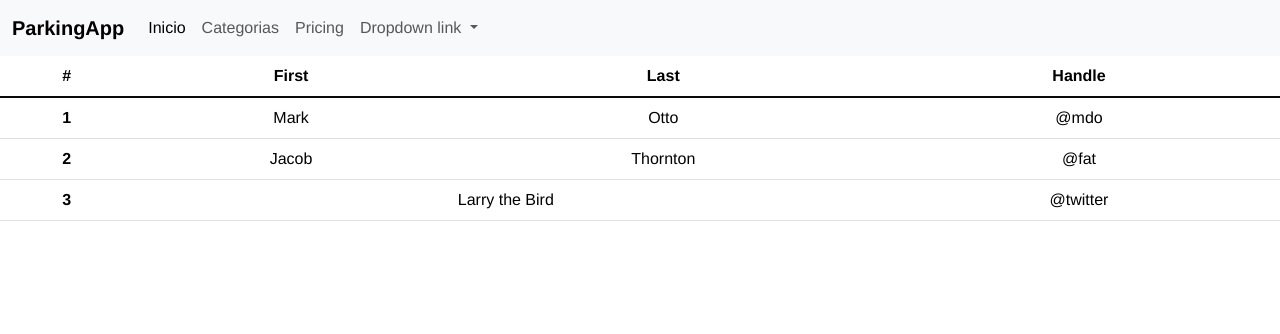
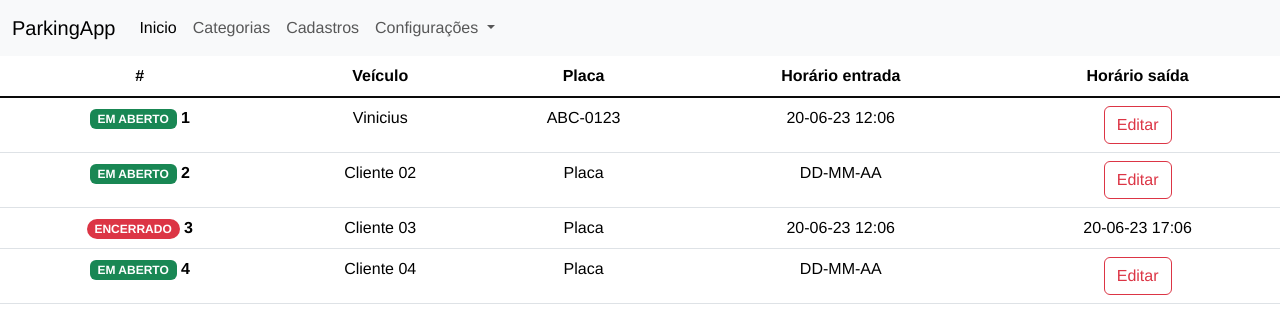
Before and after one commit to vainicius/parking-front, a Vue app: page / in a window 1280 px wide. Shown: the top 334 px of the page. Built offline with nearby package versions, Linux system fonts and the light colour scheme.

Commit message:
Alterações Tela inicial

```diff
--- a/package.json
+++ b/package.json
@@ -11,7 +11,7 @@
     "bootstrap": "^5.3.0",
     "bootstrap-vue": "^2.23.1",
     "core-js": "^3.8.3",
-    "vue": "^3.2.13",
+    "vue": "^3.3.4",
     "vue-router": "^4.0.3"
   },
   "devDependencies": {
--- a/src/App.vue
+++ b/src/App.vue
@@ -14,16 +14,16 @@
             <a class="nav-link" href="/categorias">Categorias</a>
           </li>
           <li class="nav-item">
-            <a class="nav-link" href="/">Pricing</a>
+            <a class="nav-link" href="/">Cadastros</a>
           </li>
           <li class="nav-item dropdown">
             <a class="nav-link dropdown-toggle" href="#" role="button" data-bs-toggle="dropdown" aria-expanded="false">
-              Dropdown link
+              Configurações
             </a>
             <ul class="dropdown-menu">
-              <li><a class="dropdown-item" href="#">Action</a></li>
-              <li><a class="dropdown-item" href="#">Another action</a></li>
-              <li><a class="dropdown-item" href="#">Something else here</a></li>
+              <li><a class="dropdown-item" href="/">Action</a></li>
+              <li><a class="dropdown-item" href="/">Another action</a></li>
+              <li><a class="dropdown-item" href="">Something else here</a></li>
             </ul>
           </li>
         </ul>
@@ -51,22 +51,5 @@ body{
 
 
 
-nav {
-  padding: 2rem;
-  background-color: #42c58a;
-
-
-  a {
-    font-weight: bold;
-    color: #000000;
-
-    &.router-link-exact-active {
-      color: #ffffff;
-
-    }
-  }
-
-}
-
 
 </style>
--- a/src/views/HomeView.vue
+++ b/src/views/HomeView.vue
@@ -3,29 +3,50 @@
     <thead>
       <tr>
         <th scope="col">#</th>
-        <th scope="col">First</th>
-        <th scope="col">Last</th>
-        <th scope="col">Handle</th>
+        <th scope="col">Veículo</th>
+        <th scope="col">Placa</th>
+        <th scope="col">Horário entrada</th>
+        <th scope="col">Horário saída</th>
       </tr>
     </thead>
     <tbody class="table-group-divider">
       <tr>
-        <th scope="row">1</th>
-        <td>Mark</td>
-        <td>Otto</td>
-        <td>@mdo</td>
+        <th scope="row"><span class="badge text-bg-success">EM ABERTO</span>
+1</th>
+        <td>Vinicius</td>
+        <td>ABC-0123</td>
+        <td>20-06-23 12:06</td>
+        <td><button type="button" class="btn btn-outline-danger">Editar</button>
+
+</td>
+
       </tr>
       <tr>
-        <th scope="row">2</th>
-        <td>Jacob</td>
-        <td>Thornton</td>
-        <td>@fat</td>
+        <th scope="row"><span class="badge text-bg-success">EM ABERTO</span> 2</th>
+        <td>Cliente 02</td>
+        <td>Placa</td>
+        <td>DD-MM-AA</td>
+        <td><button type="button" class="btn btn-outline-danger">Editar</button>
+</td>
       </tr>
       <tr>
-        <th scope="row">3</th>
-        <td colspan="2">Larry the Bird</td>
-        <td>@twitter</td>
+        <th scope="row"><span class="badge rounded-pill text-bg-danger">ENCERRADO</span>
+ 3</th>
+        <td>Cliente 03</td>
+        <td>Placa</td>
+        <td>20-06-23 12:06</td>
+        <td>20-06-23 17:06
+</td>
       </tr>
+      <tr>
+        <th scope="row"><span class="badge text-bg-success">EM ABERTO</span> 4</th>
+        <td>Cliente 04</td>
+        <td>Placa</td>
+        <td>DD-MM-AA</td>
+        <td><button type="button" class="btn btn-outline-danger">Editar</button>
+</td>
+  </tr>
+
     </tbody>
   </table>
 
```
Also changed, not shown: 1 other file (tests, documents, lock files or other folders).
